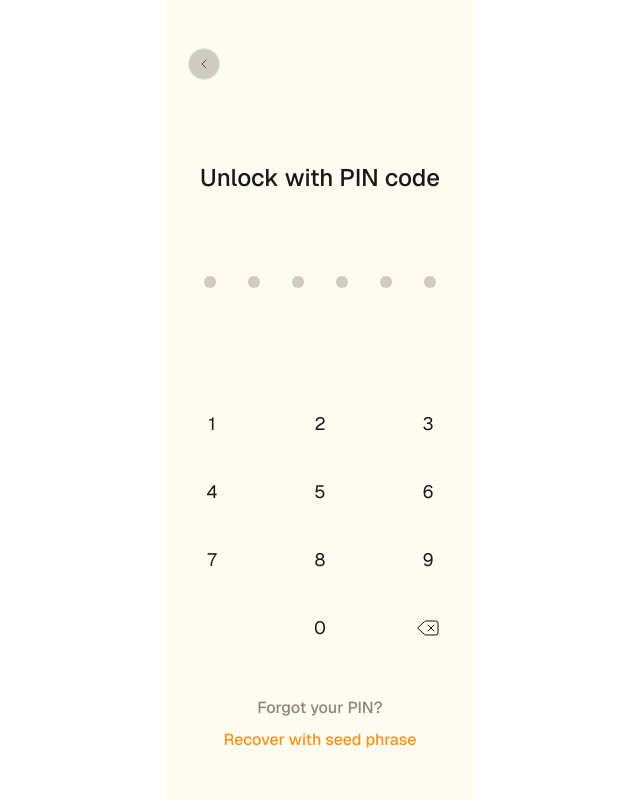
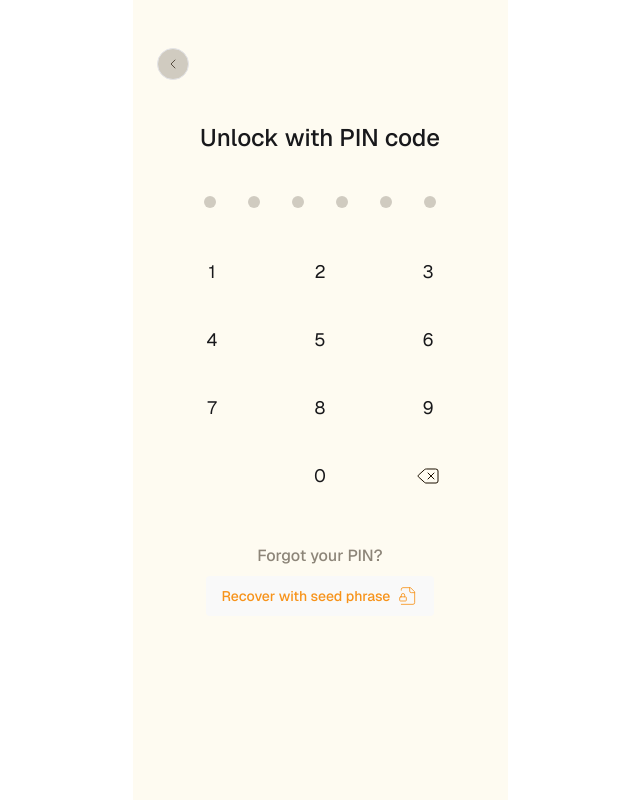
Before and after one commit to BitcreditProtocol/E-Bill-frontend, a React (Vite) app: page /unlock in a window 1280 px wide. Shown: the whole page, without its empty margins (320-960 px from the left). Built offline with nearby package versions, Linux system fonts and the light colour scheme; a web font is replaced by a local one.

Commit message:
chore: add links and fix layout dimensions

```diff
--- a/src/main.tsx
+++ b/src/main.tsx
@@ -24,6 +24,10 @@ const router = createBrowserRouter([
   },
   {
     path: "/",
+    element: <Login />,
+  },
+  {
+    path: routes.LOGIN,
     element: <Login />,
   },
   {
--- a/src/pages/Login.tsx
+++ b/src/pages/Login.tsx
@@ -1,10 +1,20 @@
+import { useNavigate } from "react-router-dom";
 import { FormattedMessage } from "react-intl";
+import { FileLock2Icon } from "lucide-react";
 import { Button } from "@/components/ui/button";
+import routes from "@/constants/routes";
 
 import loginIllustration from "@/assets/login-illustration.svg";
 import logo from "@/assets/logo.svg";
 
 export default function Login() {
+  const navigate = useNavigate();
+
+  const goToUnlockWithPin = () => navigate(routes.UNLOCK);
+
+  const goToIdentityRestoration = () =>
+    navigate(routes.RESTORE_WITH_SEED_PHRASE);
+
   return (
     <div className="flex flex-col justify-between min-h-fit h-screen py-12 px-[30px]">
       <div className="flex flex-col gap-8 items-center">
@@ -35,7 +45,10 @@ export default function Login() {
 
       <div className="flex flex-col content-between gap-4 text-center">
         <div className="flex flex-col gap-2">
-          <Button className="w-full bg-brand-200 text-white font-medium rounded-[8px] py-[24px] px-[32px]">
+          <Button
+            className="w-full bg-brand-200 text-white font-medium rounded-[8px] py-[24px] px-[32px]"
+            onClick={goToUnlockWithPin}
+          >
             <FormattedMessage
               id="pages.login.unlockWithPin"
               defaultMessage="Unlock with PIN"
@@ -52,13 +65,18 @@ export default function Login() {
           </Button>
         </div>
 
-        <span className="font-medium text-[#1B0F0080]">
+        <Button
+          variant="link"
+          className="gap-2 text-[#1B0F0080] text-[14px] font-medium"
+          onClick={goToIdentityRestoration}
+        >
           <FormattedMessage
             id="pages.login.restoreWithSeedPhrase"
             defaultMessage="Restore with seed phrase"
             description="Start restoration process with seed phrase"
           />
-        </span>
+          <FileLock2Icon width={20} color="#1B0F0080" strokeWidth={1} />
+        </Button>
       </div>
     </div>
   );
--- a/src/pages/RecoverWithSeedPhrase.tsx
+++ b/src/pages/RecoverWithSeedPhrase.tsx
@@ -1,7 +1,9 @@
 import { useState } from "react";
+import { useNavigate } from "react-router-dom";
 import { FormattedMessage } from "react-intl";
 import { ChevronLeftIcon, CircleXIcon, CopyIcon } from "lucide-react";
 import { Button } from "@/components/ui/button";
+import routes from "@/constants/routes";
 
 type WordFieldProps = {
   id: number;
@@ -27,6 +29,10 @@ function WordField({ id, value, onChange, onPaste }: WordFieldProps) {
 }
 
 export default function RecoverWithSeedPhrase() {
+  const navigate = useNavigate();
+
+  const goBack = () => navigate(routes.LOGIN);
+
   const [seedWords, setSeedWords] = useState(Array(12).fill(""));
 
   const handleInputChange = (index: number, newValue: string) => {
@@ -62,7 +68,10 @@ export default function RecoverWithSeedPhrase() {
     <div className="flex flex-col min-h-fit h-screen gap-10 py-12 px-6">
       <div className="flex flex-col items-center gap-10 text-center">
         <div className="flex w-full">
-          <button className="flex items-center justify-center w-8 h-8 bg-[#1B0F00]/20 rounded-full border-[1px] border-[#1B0F00]/6">
+          <button
+            className="flex items-center justify-center w-8 h-8 bg-[#1B0F00]/20 rounded-full border-[1px] border-[#1B0F00]/6"
+            onClick={goBack}
+          >
             <ChevronLeftIcon width={16} strokeWidth={1} color="#1B0F00" />
           </button>
         </div>
--- a/src/pages/Unlock.tsx
+++ b/src/pages/Unlock.tsx
@@ -1,8 +1,18 @@
 import { useState } from "react";
+import { useNavigate } from "react-router-dom";
 import { FormattedMessage } from "react-intl";
-import { ChevronLeftIcon, DeleteIcon } from "lucide-react";
+import { ChevronLeftIcon, DeleteIcon, FileLock2Icon } from "lucide-react";
+import routes from "@/constants/routes";
+import { Button } from "@/components/ui/button";
 
 export default function Unlock() {
+  const navigate = useNavigate();
+
+  const goBack = () => navigate(routes.LOGIN);
+
+  const goToIdentityRestoration = () =>
+    navigate(routes.RESTORE_WITH_SEED_PHRASE);
+
   const [pin, setPin] = useState<string>("");
 
   const addDigit = (digit: string) => {
@@ -16,19 +26,24 @@ export default function Unlock() {
   };
 
   return (
-    <div className="flex flex-col justify-between min-h-fit h-screen py-12 px-6">
-      <div className="flex flex-col items-center gap-20 text-center">
+    <div className="flex flex-col min-h-fit h-screen gap-10 py-12 px-6 w-[375px]">
+      <div className="flex flex-col items-center gap-10 text-center">
         <div className="flex w-full">
-          <button className="flex items-center justify-center w-8 h-8 bg-[#1B0F00]/20 rounded-full border-[1px] border-[#1B0F00]/6">
+          <button
+            className="flex items-center justify-center w-8 h-8 bg-[#1B0F00]/20 rounded-full border-[1px] border-[#1B0F00]/6"
+            onClick={goBack}
+          >
             <ChevronLeftIcon width={16} strokeWidth={1} color="#1B0F00" />
           </button>
         </div>
+
         <h1 className="font-sans font-medium text-[24px] mx-3">
           <FormattedMessage
             id="pages.unlock.title"
             defaultMessage="Unlock with PIN code"
           />
         </h1>
+
         <div className="flex gap-8">
           {Array.from({ length: 6 }).map((_, idx) => (
             <div
@@ -72,12 +87,19 @@ export default function Unlock() {
               defaultMessage="Forgot your PIN?"
             />
           </span>
-          <span className="font-medium text-[#F7931A] cursor-pointer">
+
+          <Button
+            variant="link"
+            className="gap-2 text-brand-200 text-[14px] font-medium"
+            onClick={goToIdentityRestoration}
+          >
             <FormattedMessage
               id="pages.unlock.seedPhraseRecovery"
               defaultMessage="Recover with seed phrase"
+              description="Go to recovery with seed phrase page"
             />
-          </span>
+            <FileLock2Icon width={20} color="#F7931A" strokeWidth={1} />
+          </Button>
         </div>
       </div>
     </div>
```
